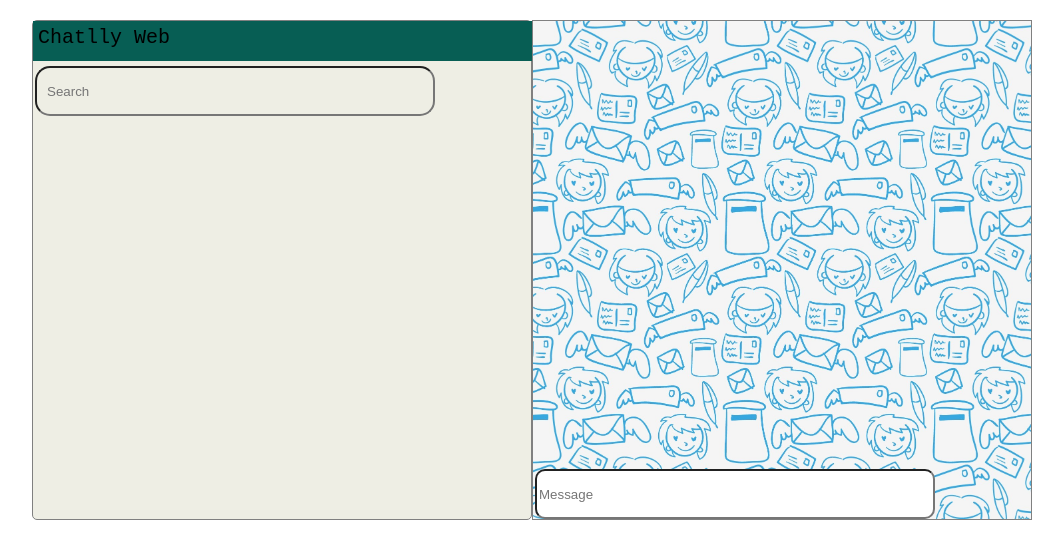
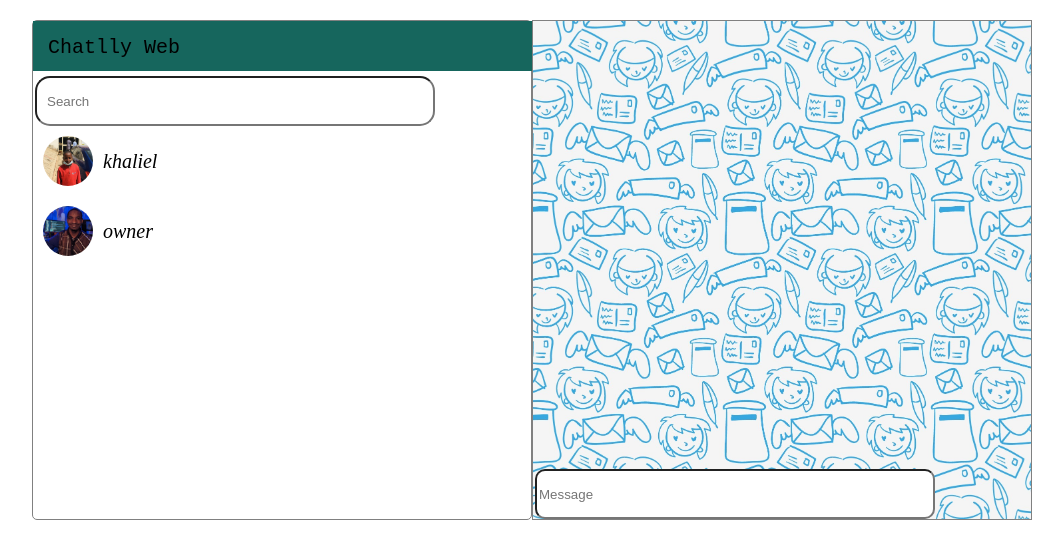
Before and after one commit to codeswot/chatlly-web, a React (Create React App) app: page / in a window 1280 px wide. Shown: the top 558 px of the page, without its empty margins (38-1101 px from the left). Built offline with nearby package versions, Linux system fonts and the light colour scheme.

Commit message:
first commit

```diff
--- a/src/index.css
+++ b/src/index.css
@@ -1,9 +1,7 @@
 *{
   box-sizing: border-box;
-  position: relative;
   margin: 0 auto;
   align-items: center;
-  justify-content: center;
 }
 .App{
   display: inline-flex;
@@ -12,7 +10,7 @@
 }
 .message-box{
   display: flex;
-  background-image: url("08.jpg");
+  background-image: url("./08.jpg");
   background-size: cover;
    border: gray solid 1px;
   width: 500px;
@@ -34,7 +32,7 @@
   border-radius: 20px;
 }
 .users{
-  background-color:  #eeeee4;
+  background-color:  #ffffff;
   border-radius: 5px;
   border: gray solid 1px;
   width: 500px;
@@ -55,8 +53,26 @@
 header{
   font-family: 'Courier New', Courier, monospace;
   font-size: 20px;
-  height: 40px;
-  padding: 5px ;
+  height: 50px;
+  padding: 15px ;
   width: 500px;
-  background-color: #075e54;
+  background-color: #16665d;
 }
+.user-one{
+  display: flex;
+}
+.user-two{
+  display: flex;
+}
+img{
+  border-radius: 50%;
+  margin: 10px;
+  position: relative;
+  width: 50px;
+  height: 50px;
+}
+ #user-id{
+  margin-left: 0;
+  font-style: oblique;
+  font-size: 20px;
+}
--- a/src/users.js
+++ b/src/users.js
@@ -3,6 +3,16 @@ const Users = () => {
         <div className="users">
             <header>Chatlly Web</header>
             <input type="search" placeholder="Search" className="search"/>
+            <div className="user">
+                <div className="user-one">
+                    <img src={require("./IMG_E0021.JPG")} alt="khaliel" />
+                    <p id="user-id">khaliel</p>
+                </div>
+                <div className="user-two">
+                    <img src={require("./Screenshot from 2023-10-04 20-17-36.png")} alt="khaliel" />
+                    <p id="user-id">owner</p>
+                </div>
+            </div>
         </div>
     );
 }
```
Also changed, not shown: src/IMG_E0021.JPG (added), src/Screenshot from 2023-10-04 20-17-36.png (added).
